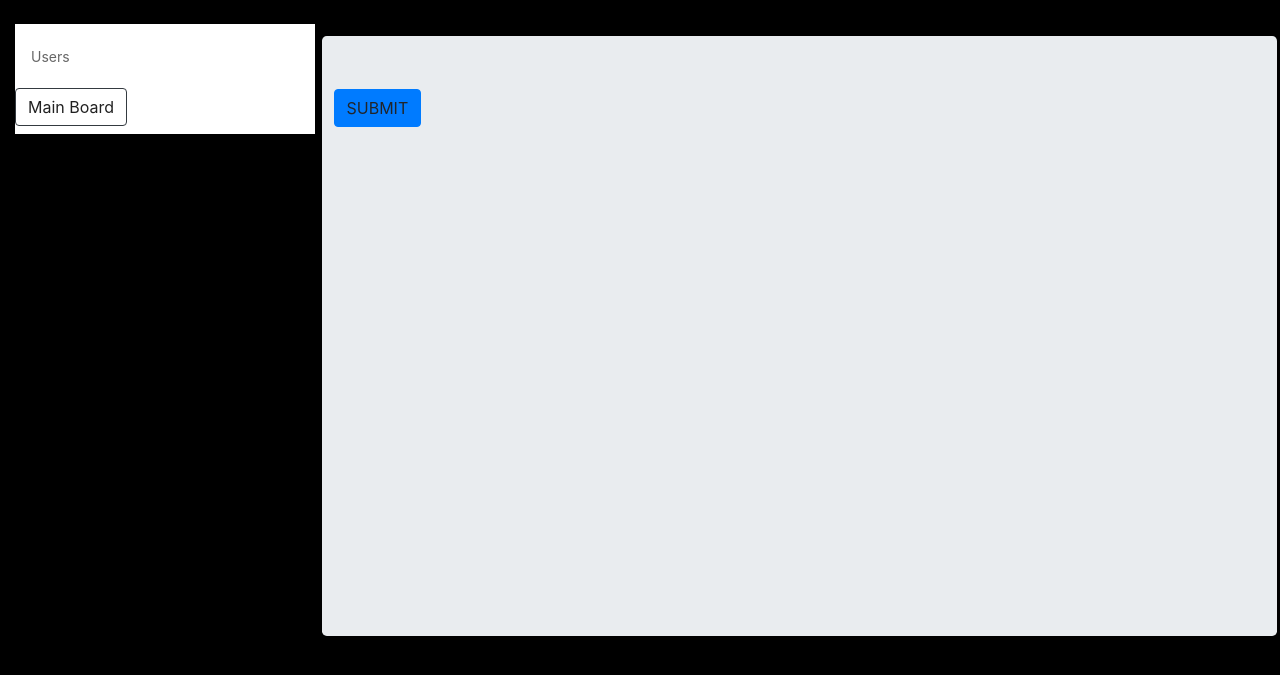
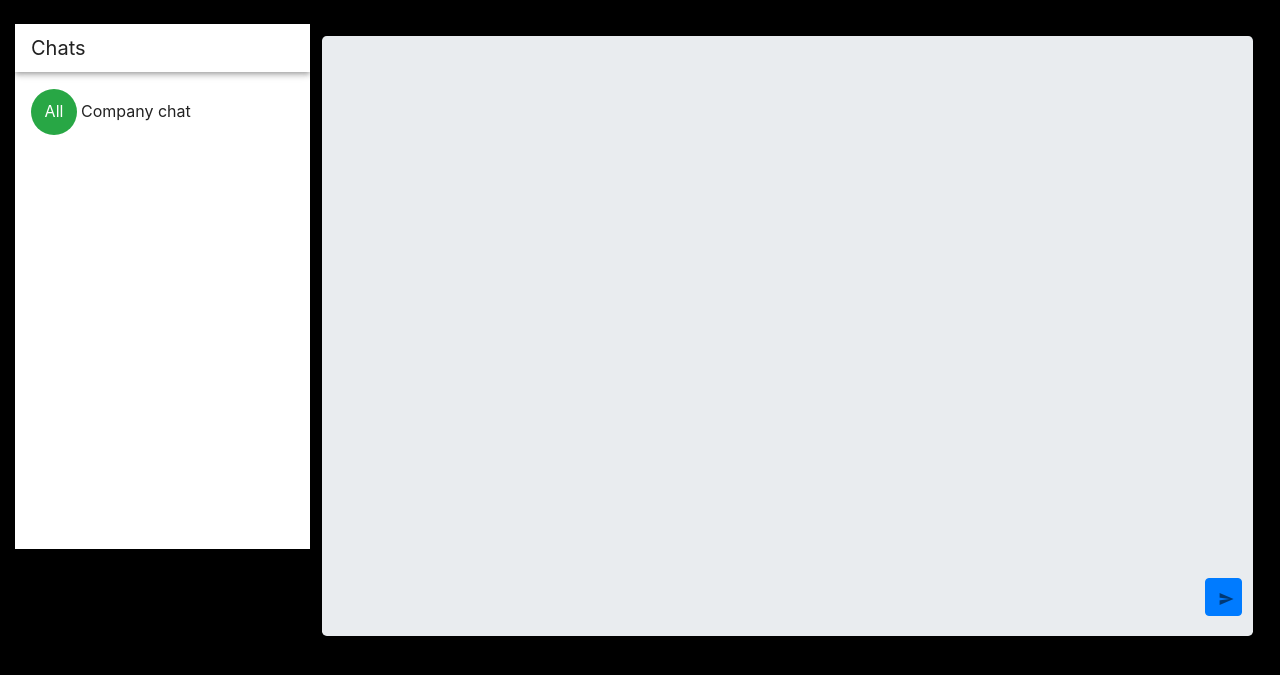
Before and after one commit to NormanFriman52/CompanyApp, a Flask app: template app/CompanyApp/main_board/templates/main_board/board.html in a window 1280 px wide. Shown: the part 56-731 px from the top of the page. Run offline with Flask 2, Linux system fonts and the light colour scheme; the visitor is signed in with stand-in values (Sample User, id 1); the template is opened without the code that fills it: values that come from a table or form of the project are taken from there, most other values are stand-ins (such as "Sample title", 1, 10 or a date in 2020); data that the repository does not hold is empty; some libraries are stand-ins or nearby versions.

Commit message:
Style changes

```diff
--- a/app/CompanyApp/main_board/templates/main_board/board.html
+++ b/app/CompanyApp/main_board/templates/main_board/board.html
@@ -11,6 +11,7 @@
     <link href="https://fonts.googleapis.com/css?family=Roboto:100,300,400,500,700,900" rel="stylesheet">
     <link href="https://cdn.jsdelivr.net/npm/@mdi/font@4.x/css/materialdesignicons.min.css" rel="stylesheet">
     <link href="https://cdn.jsdelivr.net/npm/vuetify@2.x/dist/vuetify.min.css" rel="stylesheet">
+
     <meta name="viewport" content="width=device-width, initial-scale=1, maximum-scale=1, user-scalable=no, minimal-ui">
 
     <style>
@@ -29,19 +30,33 @@
             <div class="row">
                 <div class="col-3">
                     <v-card
-                            class="mt-4"
+                            class="mt-4 chat-users-box"
                             max-width="300"
                             tile
                     >
+                        <v-toolbar dense>
+                            <v-toolbar-title>Chats</v-toolbar-title>
+
+                            <v-spacer></v-spacer>
+
+                        </v-toolbar>
                         <v-list two-line v-if="'{{ session.username }}'">
-                            <v-subheader>Users</v-subheader>
-                            <button type="button" v-on:click="setChat('main_board')" class="btn btn-outline-dark mt-2">
-                                Main Board
-                            </button>
+
+
                             <v-list-item-group
                                     v-model="selectedItem"
                                     color="primary"
                             >
+                                <v-list-item
+                                        v-on:click="setChat('main_board')"
+                                >
+                                    <span class="dot bg-success text-white">All</span>
+                                    </v-avatar>
+                                    <v-list-item-content>
+                                        <v-list-item-title v-text="'Company chat'"></v-list-item-title>
+                                    </v-list-item-content>
+                                </v-list-item>
+
                                 <v-list-item
                                         v-for="(user, i) in users"
                                         :key="i"
@@ -52,7 +67,7 @@
 
                                     <v-list-item-content>
                                         <v-list-item-title v-text="user.name + ' ' +user.surname"></v-list-item-title>
-                                        <span>[[ usersLastMsg[user.username] ]]</span>
+                                        <span class="last-message">[[ usersLastMsg[user.username] ]]</span>
                                     </v-list-item-content>
                                 </v-list-item>
                             </v-list-item-group>
@@ -60,11 +75,12 @@
                     </v-card>
                 </div>
 
-                <div class="col jumbotron mt-5" style="width: 700px; height: 600px">
+                <div class="col jumbotron mt-5 mr-4" style="width: 700px; height: 600px">
                     <div id="scroller" class="chat container">
                         <div v-for="message in messages" class="message row">
 
-                            <div v-if="message.from == user" class="col offset-md-3 message-box bg-info text-white">
+                            <div v-if="message.from == user" style="margin-left: 20%"
+                                 class="col message-box bg-info text-white">
                                 <p class="text-right">
                                     <span> [[ message['date'] ]] </span>
                                     <span class="font-weight-bold"> [[ message['from'] ]] </span>
@@ -85,13 +101,17 @@
                         <div id="anchor"></div>
                     </div>
 
-                    <form id="message_form" v-if="chat">
-                        <dl>
+                    <form id="message_form" v-if="chat" class="chat-form-box">
+                        <dl class="input-message">
                             {{ message_form.csrf_token }}
                             <input id="from" name="from" type="hidden" value='{{ session.username }}'/>
-                            {{ message_form.message(**{"class": "form-control","v-on:keydown.enter.prevent":"sendMsg()","autocomplete":"off"}) }}
+                            {{ message_form.message(**{"class":"form-control","v-on:keydown.enter.prevent":"sendMsg()","autocomplete":"off"}) }}
                         </dl>
-                        <a v-on:click="sendMsg()" class="btn btn-primary" id="submit">SUBMIT</a>
+                        <a v-on:click="sendMsg()" class="input-message-submit btn btn-primary" id="submit">
+                            <v-icon small>
+                                mdi-send
+                            </v-icon>
+                        </a>
                     </form>
                 </div>
             </div>
@@ -106,6 +126,7 @@
         const app = new Vue({
             el: "#app",
             delimiters: ['[[', ']]'],
+            vuetify: new Vuetify(),
             data: () => ({
                 intervalId: null,
                 intervalLastMsgId: null,
@@ -193,14 +214,15 @@
                     }
                 },
                 scrollToBottom() {
-                    let container = this.$el.querySelector("#scroller")
-                    if (container.scrollTop==0) {
-                        $('#scroller').scrollTop($('#scroller div:nth-child(10)').position().top);
-                    } else {
-                        container.scrollTop = container.scrollHeight;
+                    try {
+                        let container = this.$el.querySelector("#scroller")
+                        if (container.scrollTop == 0) {
+                            $('#scroller').scrollTop($('#scroller div:nth-child(11)').position().top);
+                        } else {
+                            container.scrollTop = container.scrollHeight;
+                        }
+                    } catch (error) {
                     }
-
-
                 },
                 setChat(chat) {
                     this.scrollNotForScroll = false
--- a/app/CompanyApp/static/css/style.css
+++ b/app/CompanyApp/static/css/style.css
@@ -36,17 +36,42 @@ body {
 }
 
 .chat {
-    overflow: scroll;
+    overflow-y: scroll;
+    overflow-x: hidden;
     max-height: 400px;
 }
 
 .message {
     line-height: 1.1em;
 }
-.v-list{
+
+.chat-users-box {
     height: 80%;
-    width: 300px;
 }
+
+.chat-form-box {
+    position: absolute;
+    width: 98%;
+    bottom: 20px;
+}
+.input-message{
+    width: 95%;
+    display: inline-block;
+
+}
+.input-message-submit{
+    display: inline-block;
+    width: 4%;
+}
+
+.last-message {
+    display: block;
+    width: 100px;
+    overflow: hidden;
+    white-space: nowrap;
+    text-overflow: ellipsis;
+}
+
 .message-box {
     min-height: 30px;
     word-break: break-word;
```
